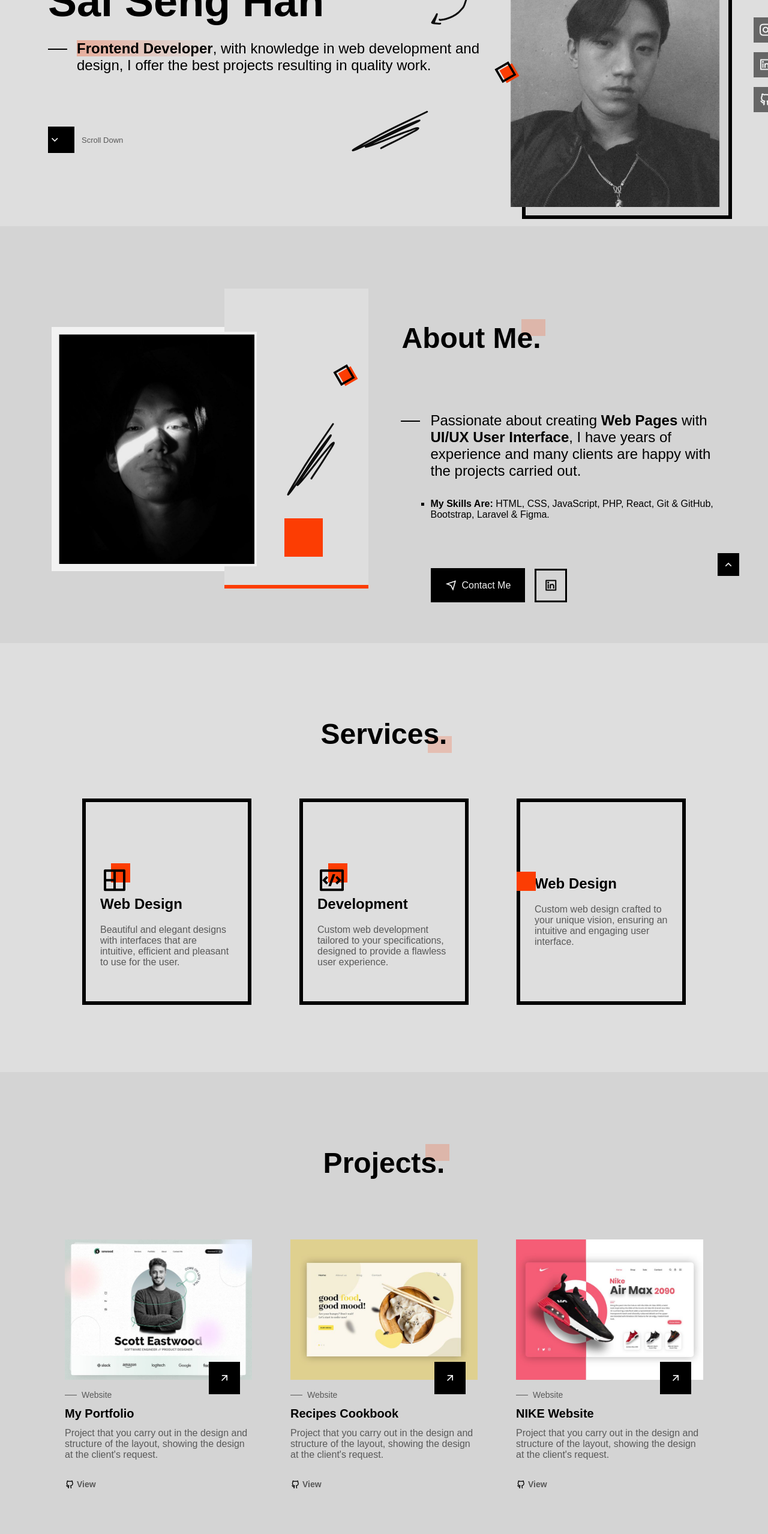
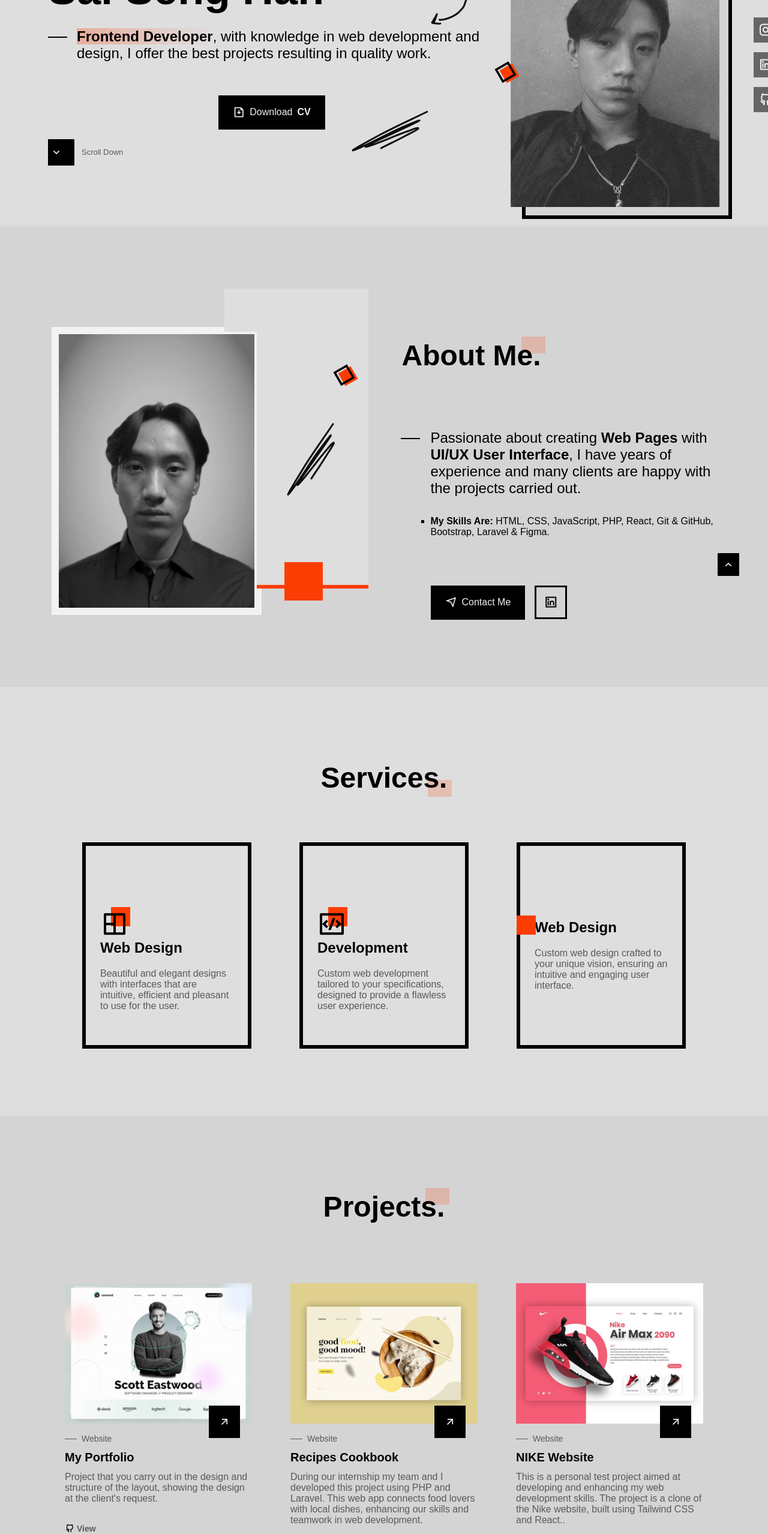
Before and after one commit to saihan-git/my_portfolio, a plain HTML site: page index.html in a window 1280 px wide. Shown: the part 240-2797 px from the top of the page at 60% size. Drawn offline with nearby package versions, Linux system fonts and the light colour scheme; some icons are missing; a web font is replaced by a local one.

Commit message:
last update

```diff
--- a/assets/css/styles.css
+++ b/assets/css/styles.css
@@ -683,6 +683,15 @@ body.dark-theme {
   justify-content: center;
   align-items: center;
   column-gap: 1rem;
+  margin-bottom: 1rem;
+}
+
+.download__buttons {
+  justify-content: left;
+  display: flex;
+  justify-content: center;
+  align-items: center;
+  margin-bottom: 1rem;
 }
 
 /*=============== SERVICES ===============*/
@@ -1345,7 +1354,7 @@ body.dark-theme {
   .home__description {
     position: relative;
     font-size: var(--h2-font-size);
-    margin-bottom: 5.5rem;
+    margin-bottom: 3.5rem;
     padding-left: 3rem;
   }
 
--- a/index.html
+++ b/index.html
@@ -107,6 +107,12 @@
             design, I offer the best projects resulting in quality work.
           </p>
 
+          <div class="download__buttons">
+            <a href="CV.pdf" download="Sai_Seng_Han_CV" class="button">
+              <i class="ri-file-download-line"></i>Download <b>CV</b>
+            </a>
+          </div>
+
           <a href="#about" class="home__scroll">
             <div class="home__scroll-box">
               <i class="ri-arrow-down-s-line"></i>
@@ -124,7 +130,7 @@
 
         <div class="about__perfil">
           <div class="about__image">
-            <img src="assets/img/floating head 1.png" alt="image" class="about__img" />
+            <img src="assets/img/about me.jpg" alt="image" class="about__img" />
             <div class="about__shadow"></div>
             <div class="geometric-box"></div>
             <img src="assets/img/random-lines.svg" alt="" class="about__line" />
@@ -255,8 +261,8 @@
             <h2 class="projects__title">Recipes Cookbook</h2>
 
             <p class="projects__description">
-              Project that you carry out in the design and structure of the
-              layout, showing the design at the client's request.
+              During our internship my team and I developed this project using PHP and Laravel.
+              This web app connects food lovers with local dishes, enhancing our skills and teamwork in web development.
             </p>
           </div>
 
@@ -282,8 +288,8 @@
             <h2 class="projects__title">NIKE Website</h2>
 
             <p class="projects__description">
-              Project that you carry out in the design and structure of the
-              layout, showing the design at the client's request.
+              This is a personal test project aimed at developing and enhancing my web development skills. The project
+              is a clone of the Nike website, built using Tailwind CSS and React..
             </p>
           </div>
 
@@ -309,14 +315,15 @@
             <h2 class="projects__title">Cosmetic Website</h2>
 
             <p class="projects__description">
-              Project that you carry out in the design and structure of the
-              layout, showing the design at the client's request.
+              In this project, I designed a cosmetic website optimized for various screen sizes and devices, enhancing
+              my design skills and building a strong brand identity.
             </p>
           </div>
 
 
-          <a href="https://github.com/saihan-git/FoodHug_online_cookbook.git" target="_blank" class="projects__link">
-            <i class="ri-github-line"></i><b>View</b>
+          <a href="https://www.figma.com/design/MSptou1pMe1IcFujoqNdKz/Interactive-Web-Design?node-id=0-1&t=zEdlrrYomO1ZN8R1-1"
+            target="_blank" class="projects__link">
+            <i class="ri-figma-line"></i><b>View</b>
           </a>
 
 
```
Also changed, not shown: assets/img/about me.jpg (added), 1 other file.
